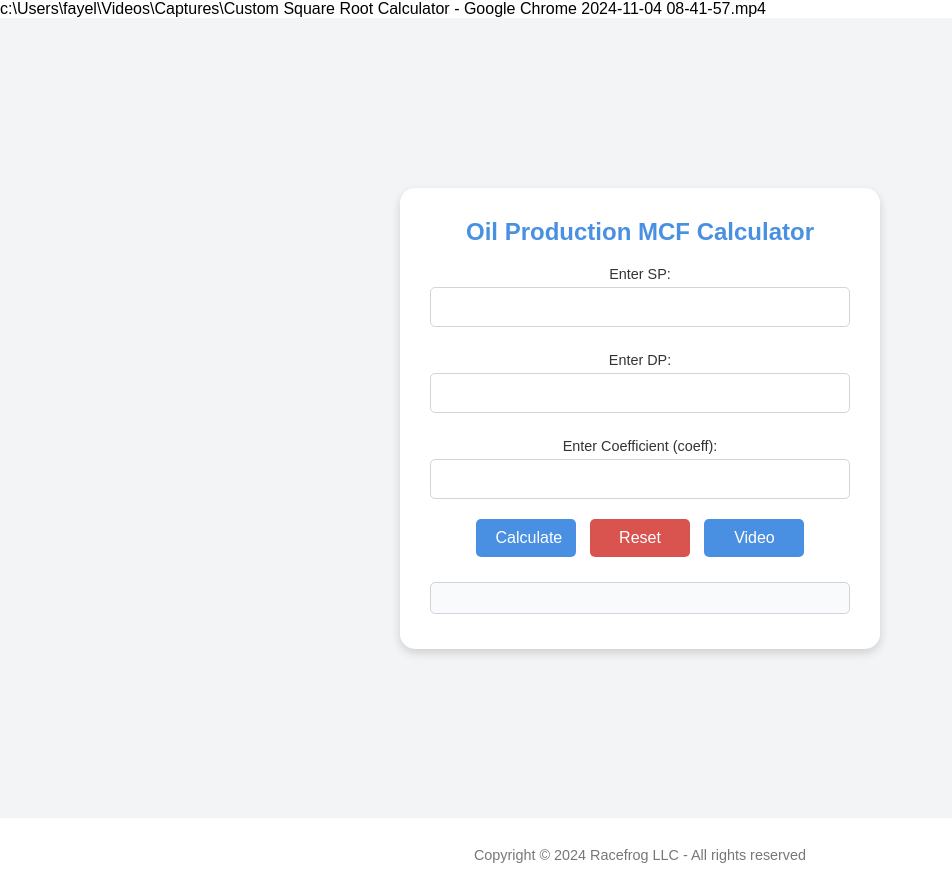
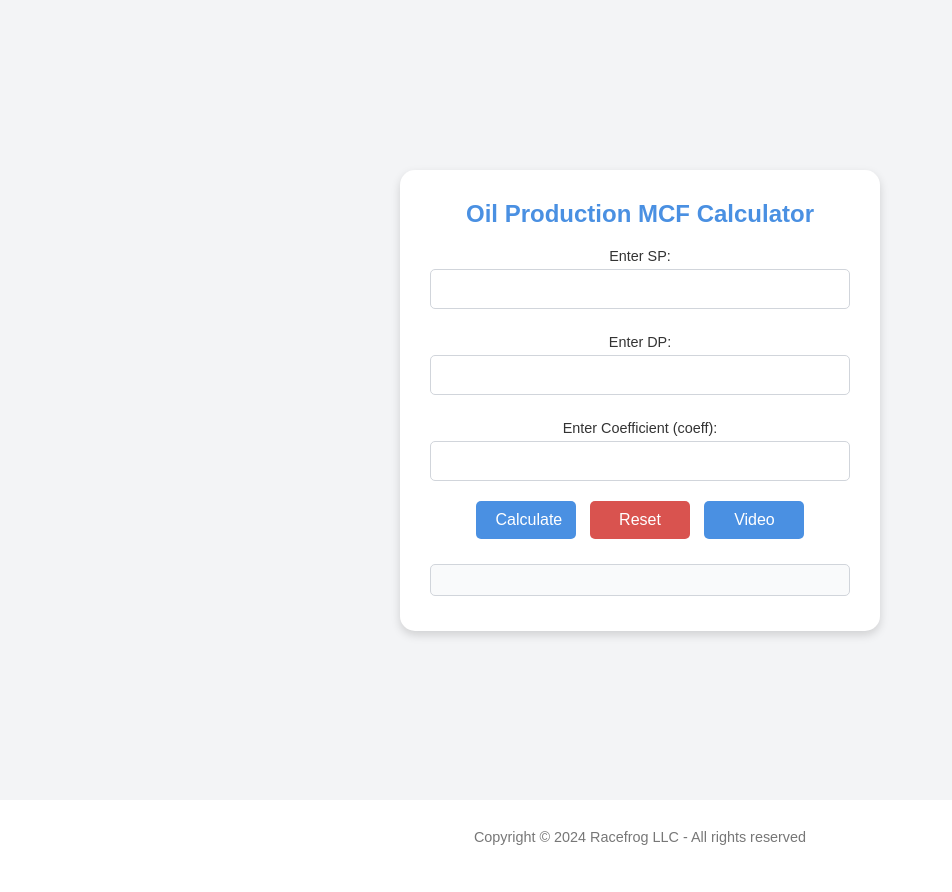
Before and after one commit to FayeLV/oil-production-calculator, a plain HTML site: page index.html in a window 1280 px wide. Shown: the whole page, without its empty margins (0-952 px from the left). Drawn offline with Linux system fonts and the light colour scheme.

Commit message:
fix readme

```diff
--- a/index.html
+++ b/index.html
@@ -6,12 +6,9 @@
     <title>Custom Square Root Calculator</title>
     <link rel="stylesheet" href="style.css">
 </head>
-<body>c:\Users\fayel\Videos\Captures\Custom Square Root Calculator - Google Chrome 2024-11-04 08-41-57.mp4
-
+<body>
 
     <div class="container">
-
-
        <div class="calculator">
         <h2>Oil Production MCF Calculator</h2>
 
```
Also changed, not shown: 1 other file.
